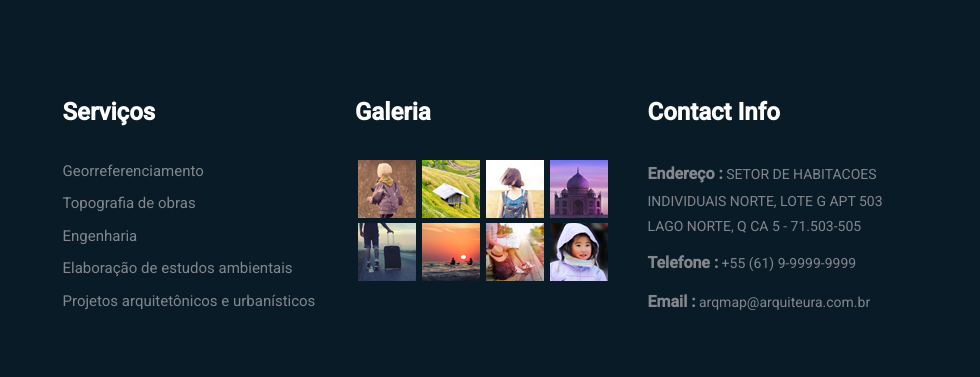
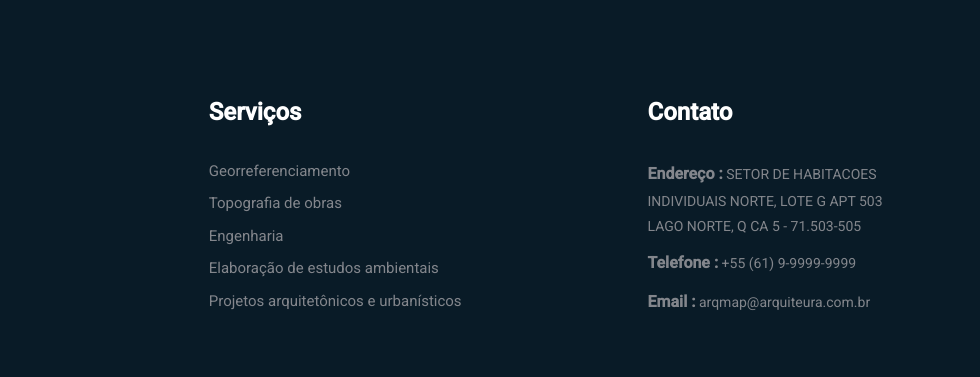
Before and after one commit to nuux-tec/arqmap, a plain HTML site: page index.html in a window 1280 px wide. Shown: the part 5207-5584 px from the top of the page, 300-1280 px from the left. Drawn offline with Linux system fonts and the light colour scheme.

Commit message:
Update index.html

```diff
--- a/index.html
+++ b/index.html
@@ -382,24 +382,10 @@
                         </div>
                     </div>
                 </div>
+
                 <div class="col-xl-3 col-sm-6 col-md-4">
                     <div class="single-footer-widget footer_2">
-                        <h4>Galeria</h4>
-                        <div class="footer_img">
-                            <a href="#"><img src="img/footer_img/footer_1.png" alt=""></a>
-                            <a href="#"><img src="img/footer_img/footer_2.png" alt=""></a>
-                            <a href="#"><img src="img/footer_img/footer_3.png" alt=""></a>
-                            <a href="#"><img src="img/footer_img/footer_4.png" alt=""></a>
-                            <a href="#"><img src="img/footer_img/footer_5.png" alt=""></a>
-                            <a href="#"><img src="img/footer_img/footer_6.png" alt=""></a>
-                            <a href="#"><img src="img/footer_img/footer_7.png" alt=""></a>
-                            <a href="#"><img src="img/footer_img/footer_8.png" alt=""></a>
-                        </div>
-                    </div>
-                </div>
-                <div class="col-xl-3 col-sm-6 col-md-4">
-                    <div class="single-footer-widget footer_2">
-                        <h4>Contact info</h4>
+                        <h4>Contato</h4>
                         <div class="contact_info">
                             <p></p>
                             <p><span><strong>Endereço :</strong></span> SETOR DE HABITACOES INDIVIDUAIS NORTE, LOTE G APT 503 LAGO NORTE, Q CA 5 - 71.503-505</p>
```
